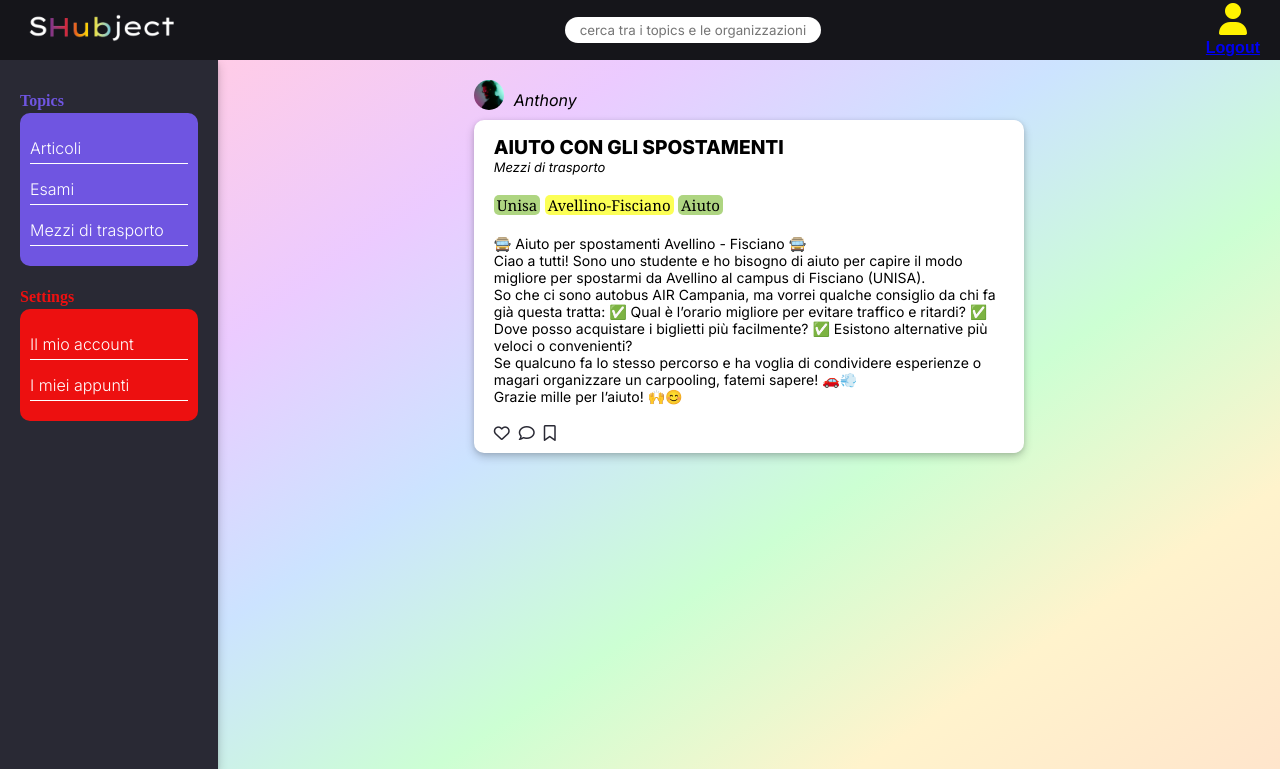
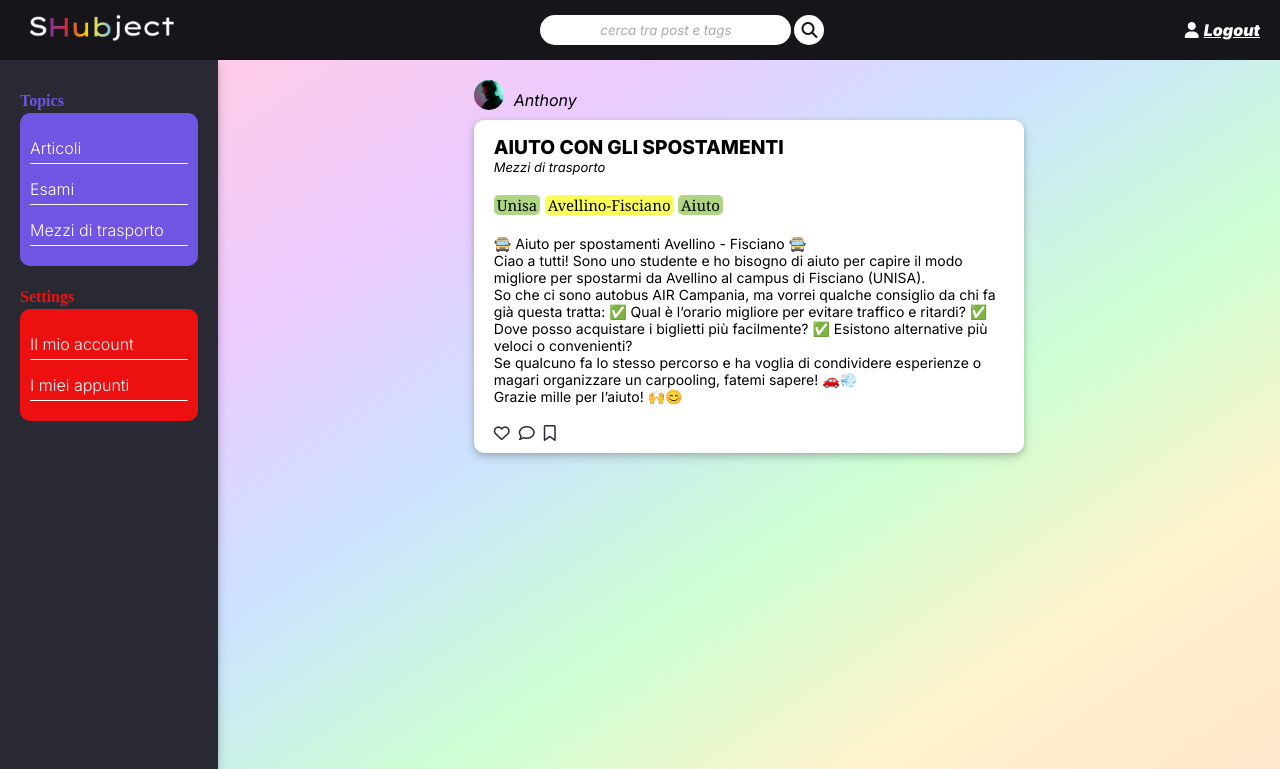
Before and after one commit to simonevisconti123/TSW-24-25-GR14, a PHP site: page / in a window 1280 px wide. Shown: the top 769 px of the page. Run offline with PHP 8.4, Linux system fonts and the light colour scheme; the visitor is signed in with stand-in values (Sample User, id 1); some libraries are stand-ins or nearby versions; some web fonts are replaced.

Commit message:
aggiustamenti vari ccs dellindex.php

```diff
--- a/css/index_style.css
+++ b/css/index_style.css
@@ -47,7 +47,6 @@ body {
     }
 
     .upBar .searchBar input {
-        font-family: "Inter";
         width: 25%;
         padding: 5px 10px;
         border: none;
@@ -56,6 +55,34 @@ body {
         background-color: white;
         color: black;
         text-align: center;
+        font-style: italic;
+    }
+
+    .upBar .searchBar input::placeholder {
+        font-family: "Inter";
+        color: #aaa;
+        opacity: 1;
+        transition: opacity 0.15s ease-in-out;
+    }
+
+    .upBar .searchBar input:focus::placeholder {
+        opacity: 0;
+    }
+
+    .searchIcon{
+        margin-left:3px;
+        color:#15151A;
+        width: 30px;
+        height: 30px;
+        display: inline-flex;
+        justify-content: center;
+        align-items: center;
+        background-color: #ffffff;
+        border-radius: 50%;
+    }
+
+    .searchIcon:hover{
+        background-color: #aaa;
     }
 
     .upBar .loginButton {
@@ -70,13 +97,26 @@ body {
         text-decoration: none;
     }
 
-    .login_icon{
-        color: #FFF200;
-    }
-
     .upBar .loginButton:hover{
         background-color: #9F9700;
     }
+
+    .loginIcon{
+        color: #ffffff;
+    }
+
+    #logoutButton{
+        margin-left: 5px;
+        font-family: "Inter";
+        font-style: italic;
+        font-weight: 900;
+        color: rgb(255, 255, 255);
+    }
+
+    #logoutButton:hover{
+        color: darkgray;
+    }
+
 
     /*main*/
     .main {
--- a/css/registration_style.css
+++ b/css/registration_style.css
@@ -2,7 +2,7 @@ body {
     margin: 0;
     padding: 0;
     font-family: Arial, sans-serif;
-    background-color: #292934; /* Colore di sfondo viola */
+    background-color: #1818dd; /* Colore di sfondo viola */
     display: flex;
     justify-content: center;
     align-items: center;
--- a/index.php
+++ b/index.php
@@ -32,10 +32,11 @@
                 <img src="img/logo_homepage.png" alt="logo">
             </div>
             <div class="searchBar">
-                <input type="text" placeholder="cerca tra i topics e le organizzazioni">
+                <input type="text" placeholder="cerca tra post e tags">
+                <span class="searchIcon"><i class="fa-solid fa-magnifying-glass"></i></span>
             </div>
             <?php if(isset($_SESSION["username"])): ?>
-                <span class="login_icon"><i class="fa-solid fa-user fa-2x"></i><h4 style="margin-top: 0.25em;"><a href="php/logout.php">Logout</a></h4></span>
+                <span class="loginIcon"><i class="fa-solid fa-user"></i><a id="logoutButton" href="php/logout.php">Logout</a></span>
             <?php else: ?>
                 <a href="login.html" class="loginButton">ACCEDI</a>
             <?php endif; ?>
```
